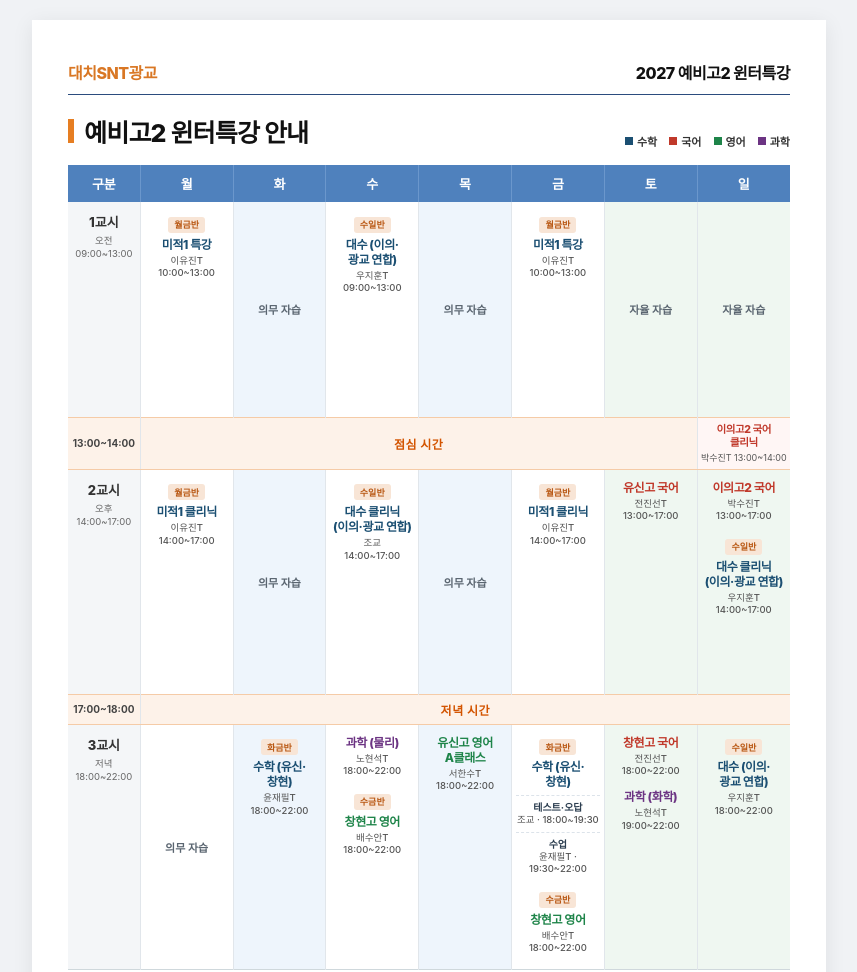
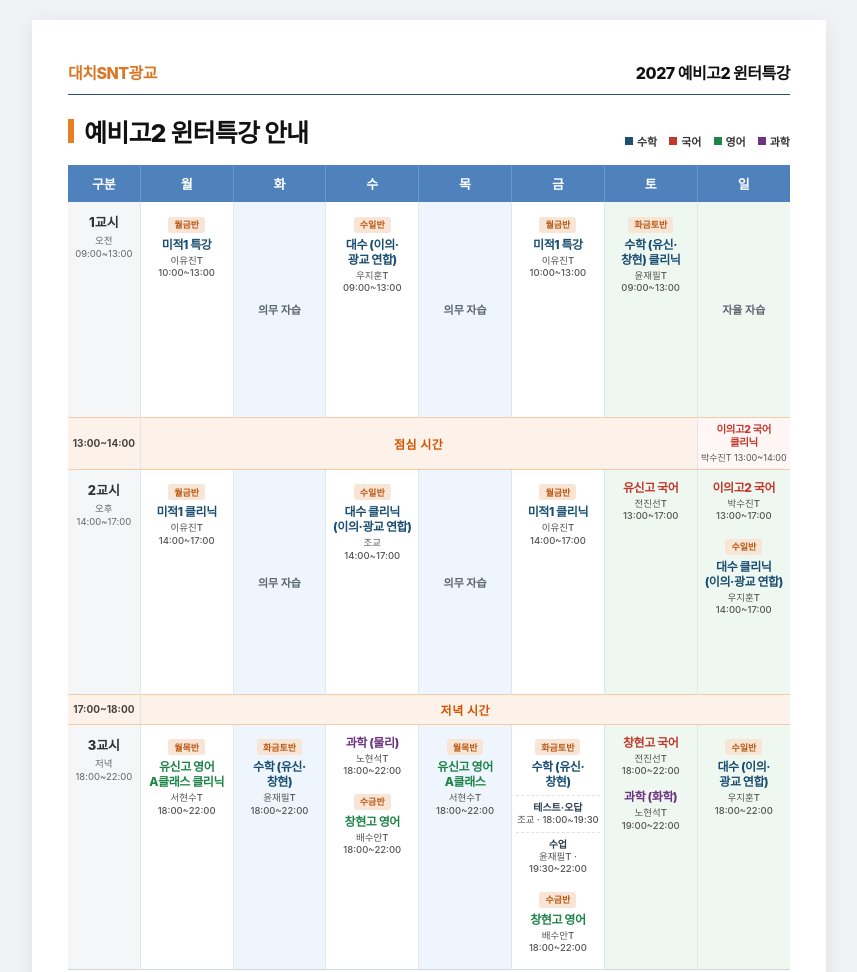
Before and after one commit to jenny-dr/my-workplace, a plain HTML site: page 27윈터_예비고2.html in a window 1280 px wide. Shown: the top 972 px of the page, without its empty margins (211-1068 px from the left). Drawn offline with Linux system fonts and the light colour scheme; a web font is replaced by a local one.

Commit message:
Add files via upload

```diff
--- a/27윈터_예비고2.html
+++ b/27윈터_예비고2.html
@@ -408,8 +408,12 @@
             </div>
           </td>
           <!-- 토 -->
-          <td class="bg-green-col study-cell">
-            <div class="study-text">자율 자습</div>
+          <td class="bg-green-col">
+            <div class="class-block">
+              <span class="badge-day">화금토반</span>
+              <div class="subject-title c-math">수학 (유신·<br>창현) 클리닉</div>
+              <div class="teacher-time">윤재필T<br>09:00~13:00</div>
+            </div>
           </td>
           <!-- 일 -->
           <td class="bg-green-col study-cell">
@@ -499,13 +503,17 @@
             <div class="period-time">저녁<br>18:00~22:00</div>
           </td>
           <!-- 월 -->
-          <td class="study-cell">
-            <div class="study-text">의무 자습</div>
+          <td>
+            <div class="class-block">
+              <span class="badge-day">월목반</span>
+              <div class="subject-title c-eng">유신고 영어<br>A클래스 클리닉</div>
+              <div class="teacher-time">서현수T<br>18:00~22:00</div>
+            </div>
           </td>
           <!-- 화 -->
           <td class="bg-blue-col">
             <div class="class-block">
-              <span class="badge-day">화금반</span>
+              <span class="badge-day">화금토반</span>
               <div class="subject-title c-math">수학 (유신·<br>창현)</div>
               <div class="teacher-time">윤재필T<br>18:00~22:00</div>
             </div>
@@ -525,14 +533,15 @@
           <!-- 목 -->
           <td class="bg-blue-col">
             <div class="class-block">
+              <span class="badge-day">월목반</span>
               <div class="subject-title c-eng">유신고 영어<br>A클래스</div>
-              <div class="teacher-time">서한수T<br>18:00~22:00</div>
+              <div class="teacher-time">서현수T<br>18:00~22:00</div>
             </div>
           </td>
           <!-- 금 (수정: 창현고 영어 배수안T 18:00~22:00 추가) -->
           <td>
             <div class="class-block">
-              <span class="badge-day">화금반</span>
+              <span class="badge-day">화금토반</span>
               <div class="subject-title c-math">수학 (유신·<br>창현)</div>
               <div class="sub-slot">
                 <div class="sub-slot-label">테스트·오답</div>
```
Also changed, not shown: 27윈터_예비고3.html (+5 -2 lines).
